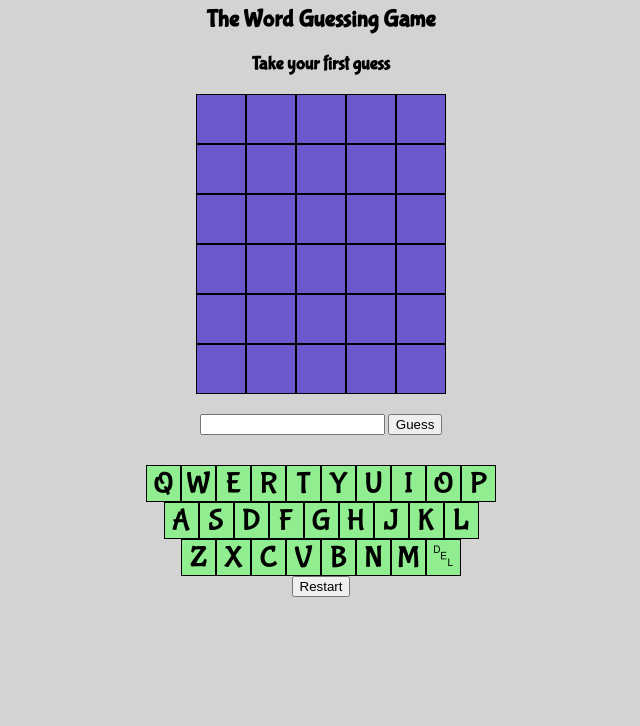
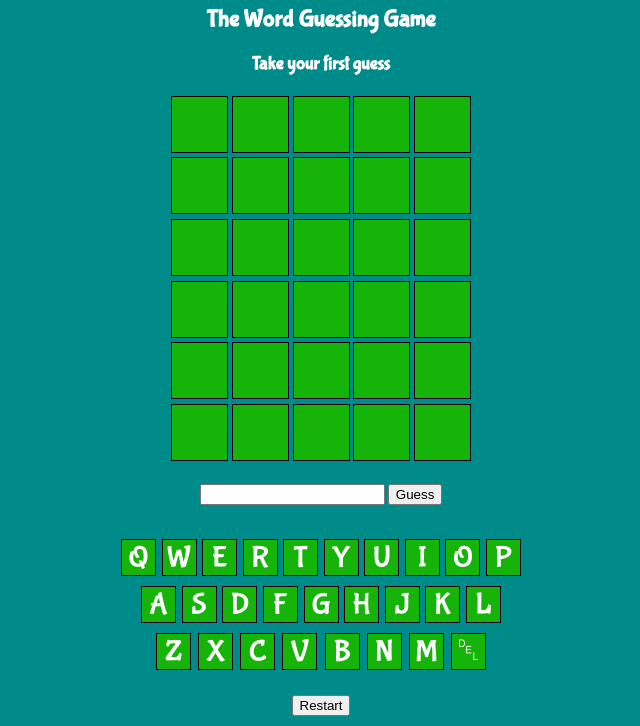
Before and after one commit to KizzaThorley/GA-Project-1, a plain HTML site: page index.html in a window 1280 px wide. Shown: the part 74-800 px from the top of the page, without its empty margins (319-959 px from the left). Drawn offline with Linux system fonts and the light colour scheme.

Commit message:
css changes to game

```diff
--- a/app.js
+++ b/app.js
@@ -133,9 +133,9 @@ function checkWinner(event) {
 
 function displayWinOrLose() {
     if (winner === true) {
-        resultsDisplay.innerText = `Congrats You Guessed the Word: ${currentWordle}`
+        resultsDisplay.innerText = `Congrats You Guessed the Word: ${currentWordle.toLocaleUpperCase()}`
     } else if (lost === true) {
-        resultsDisplay.innerText = `Unlucky the word was: ${currentWordle}`
+        resultsDisplay.innerText = `Unlucky the word was: ${currentWordle.toLocaleUpperCase()}`
     } else if (lost === false && winner === false) {
         resultsDisplay.innerText = `Keep Guessing`
     }
@@ -210,3 +210,9 @@ onScreenKeyboard.forEach((letterKey) => {
 function hello() {
     console.log(hello);
 }
+
+guessInput.addEventListener('keydown', (event) => {
+    if (event.key === 'Enter') {
+        playGame()
+    }
+})
--- a/index.html
+++ b/index.html
@@ -14,43 +14,55 @@
     <h2>The Word Guessing Game</h2>
     <h3 id="results">Take your first guess</h3>
 <section class="word-board">
+    <section class="guess-word" id="Guess-1">
     <div class="guess-sqr" id="0"></div>
     <div class="guess-sqr" id="1"></div>
     <div class="guess-sqr" id="2"></div>
     <div class="guess-sqr" id="3"></div>
     <div class="guess-sqr" id="4"></div>
+</section>
+<section class="guess-word" id="Guess-2">
     <div class="guess-sqr" id="5"></div>
     <div class="guess-sqr" id="6"></div>
     <div class="guess-sqr" id="7"></div>
     <div class="guess-sqr" id="8"></div>
     <div class="guess-sqr" id="9"></div>
+</section>
+<section class="guess-word" id="Guess-3">
     <div class="guess-sqr" id="10"></div>
     <div class="guess-sqr" id="11"></div>
     <div class="guess-sqr" id="12"></div>
     <div class="guess-sqr" id="13"></div>
     <div class="guess-sqr" id="14"></div>
+</section>
+<section class="guess-word" id="Guess-4">
     <div class="guess-sqr" id="15"></div>
     <div class="guess-sqr" id="16"></div>
     <div class="guess-sqr" id="17"></div>
     <div class="guess-sqr" id="18"></div>
     <div class="guess-sqr" id="19"></div>
+</section>
+<section class="guess-word" id="Guess-5">
     <div class="guess-sqr" id="20"></div>
     <div class="guess-sqr" id="21"></div>
     <div class="guess-sqr" id="22"></div>
     <div class="guess-sqr" id="23"></div>
     <div class="guess-sqr" id="24"></div>
+</section>
+<section class="guess-word" id="Guess-6">
     <div class="guess-sqr" id="25"></div>
     <div class="guess-sqr" id="26"></div>
     <div class="guess-sqr" id="27"></div>
     <div class="guess-sqr" id="28"></div>
     <div class="guess-sqr" id="29"></div>
 </section>
+</section>
 <section class="guess-items">
     <input type="text" id ="players-guess">
  <button id="guess">Guess</button>
 </section>
 <section class="keyboard">
-    <section class="key-line-1">
+    <section class="key-line" id="key-line-1">
     <div class="key-sqr" id="q">Q</div>
     <div class="key-sqr" id="w">W</div>
     <div class="key-sqr" id="e">E</div>
@@ -62,7 +74,7 @@
     <div class="key-sqr" id="o">O</div>
     <div class="key-sqr" id="p">P</div>
     </section>
-    <section class="key-line-2">
+    <section class="key-line" id="key-line-2">
     <div class="key-sqr" id="a">A</div>
     <div class="key-sqr" id="s">S</div>
     <div class="key-sqr" id="d">D</div>
@@ -73,7 +85,7 @@
     <div class="key-sqr" id="k">K</div>
     <div class="key-sqr" id="l">L</div>
 </section>
-    <section class="key-line-3">
+    <section class="key-line" id="key-line-3">
     <div class="key-sqr" id="z">Z</div>
     <div class="key-sqr" id="x">X</div>
     <div class="key-sqr" id="c">C</div>
--- a/style.css
+++ b/style.css
@@ -3,12 +3,13 @@
     box-sizing: border-box;
 }
 body {
-    background-color: lightgrey;
+    background-color:darkcyan;
     font-family: Bubblegum sans, sans-serif;
     margin: 0;
     text-align: center;
     display: flex;
     flex-direction: column;
+    color: white;
   }
   h2 {
     margin-top: 0px;
@@ -20,54 +21,86 @@ h3 {
 .word-board {
     display: flex;
     flex-wrap: wrap;
-    width: 250px;
-    background-color: slateblue;
+    width: 300px;
     justify-content: center;
     align-items: center;
     margin: auto;
+    justify-content: space-between;
+    height: 370px;
 }
 
 .guess-sqr {
 font-size: 40px;
 border: 1px solid black;
-width: 20%;
+width: 19%;
 aspect-ratio: 1/1;
+background-color: rgb(22, 180, 8);
+text-align: center;
+
 }
 
 .keyboard{
     display: flex;
     flex-wrap: wrap;
-    width: 350px;
+    width: 400px;
     justify-content: center;
     align-items: center;
     margin: auto;
     margin-top: 10px;
+    justify-content: space-between;
+    height: 140px;
 }
 
 .key-sqr {
 
     font-size: 30px;
     border: 1px solid black;
-    width: 10%;
-    background-color: lightgreen;
+    width: 35px;
+    background-color: rgb(22, 180, 8);
+
+
     }
-.guess-items{
+
+.guess-items {
 margin: 20px;
 }
 
-.key-line-1 {
+.key-line {
 display: flex;
-justify-content: row;
+justify-content: center;
 width: 100%;
+
 }
 
-.key-line-2 {
+#key-line-1 {
+    justify-content: space-between;
+
+}
+
+#key-line-2 {
+    width: 360px;
+    justify-content: center;
+    align-items: center;
+    margin: auto;
+    justify-content: space-between;
+
+}
+
+#key-line-3 {
+    width: 330px;
+    justify-content: center;
+    align-items: center;
+    margin: auto;
+    justify-content: space-between;
+}
+
+.guess-word {
     display: flex;
     justify-content: center;
     width: 100%;
+    justify-content: space-between;
 }
-.key-line-3 {
-    display: flex;
-    justify-content: center;
-    width: 100%;
+#restart {
+    margin-top: 20px;
+
 }
```
